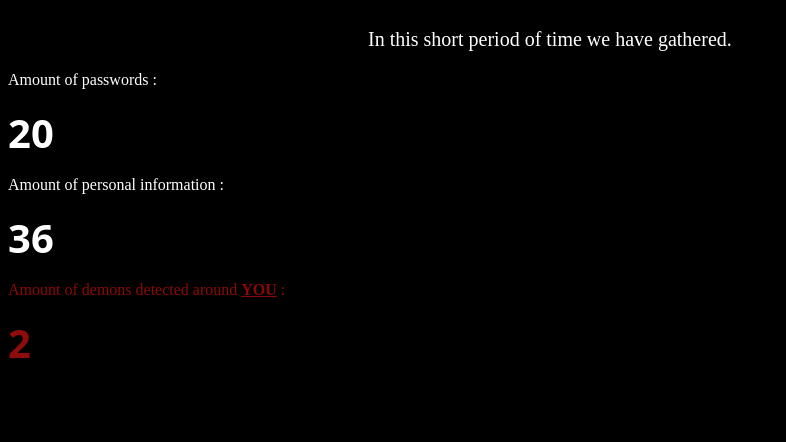
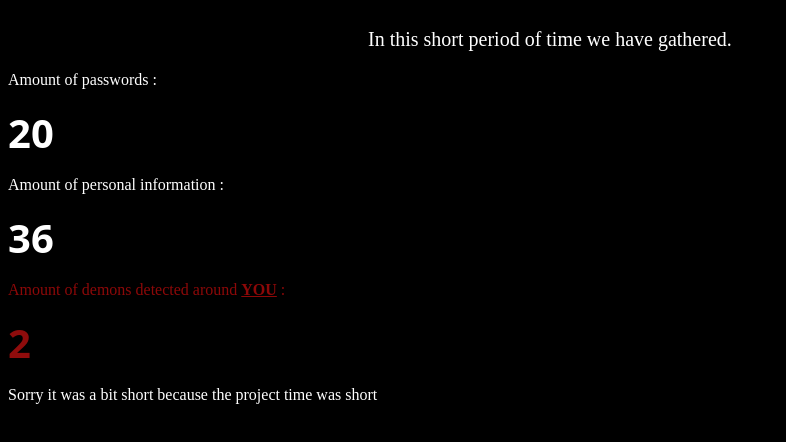
Before and after one commit to NightRooms/verto, a plain HTML site: page short.html in a window 1280 px wide. Shown: the whole page, without its empty margins (0-786 px from the left). Drawn offline with Linux system fonts and the light colour scheme.

Commit message:
Update short.css

```diff
--- a/short.css
+++ b/short.css
@@ -43,3 +43,7 @@ body{
 
     counter-reset: count 2;
   }
+
+#sorry {
+    color : white;
+}
```
